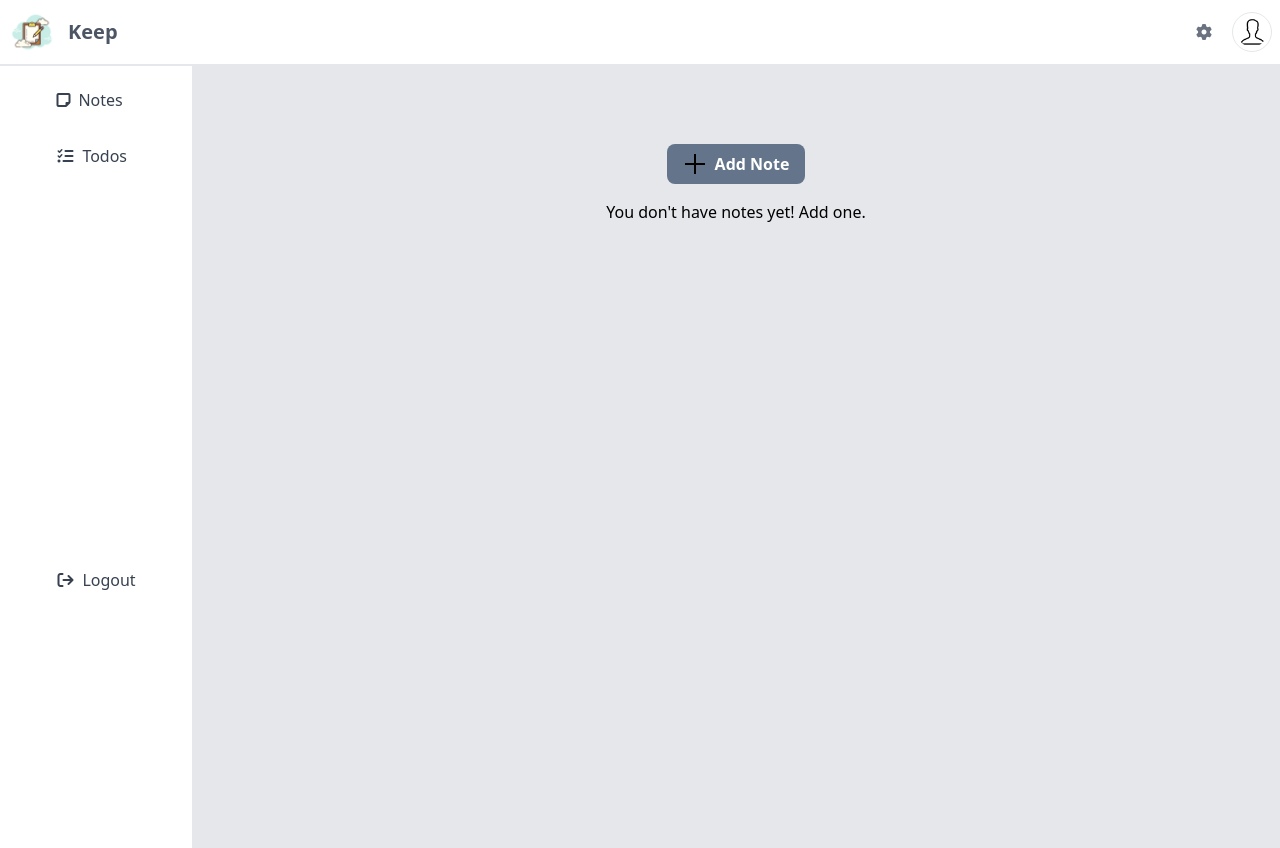
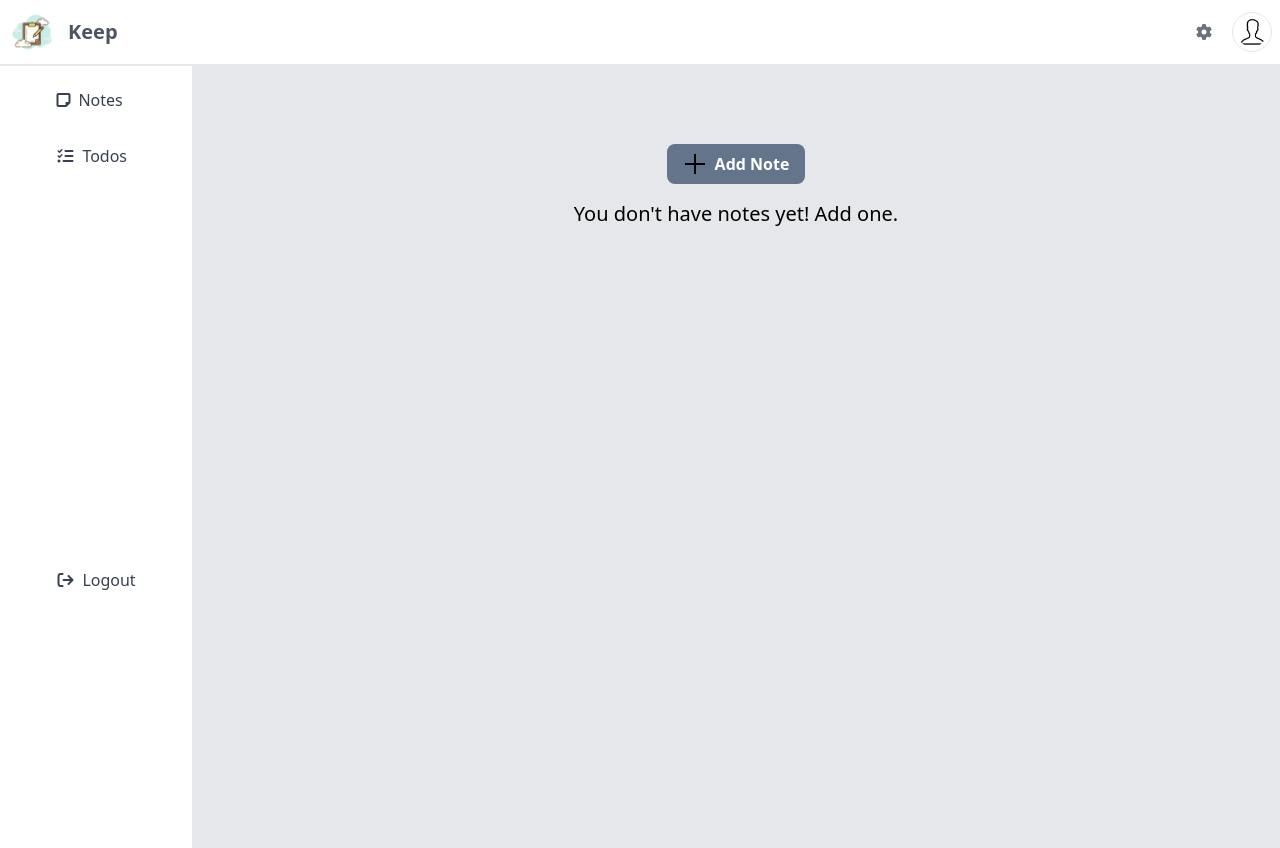
Before and after one commit to danieltsega/Django-Playground, a Django app: page / in a window 1280 px wide. Run offline with Django 3.2, Linux system fonts and the light colour scheme; a user stored in the database is signed in; data comes from the database, SQL or seed files in the repository; some libraries are stand-ins or nearby versions.

Commit message:
[Feature]: Adding more styles

```diff
--- a/Keep/templates/index.html
+++ b/Keep/templates/index.html
@@ -9,8 +9,8 @@
             <img class="mr-2 w-6 h-6" src="{% static 'icons/add.png' %}" alt="Add Note">Add Note
         </a>
     </div>
+    {% if object_list %}
     <div class="w-full flex flex-wrap justify-center"> <!-- Adjusted line -->
-        {% if object_list %}
         {% for note in object_list %}
         <div class="flex flex-col items-start bg-white rounded border-none w-1/2 p-4 m-2"> <!-- Adjusted line -->
             <div class="flex justify-between items-center w-full">
@@ -46,7 +46,7 @@
         {% else %}
         <div class="mt-4 mb-4 flex justify-center">
             <hr class="h-1 bg-black border-0">
-            <span class="font-light">You don't have notes yet! Add one.</span>
+            <span class="font-light text-xl">You don't have notes yet! Add one.</span>
             <hr>
         </div>
         {% endif %}
```
